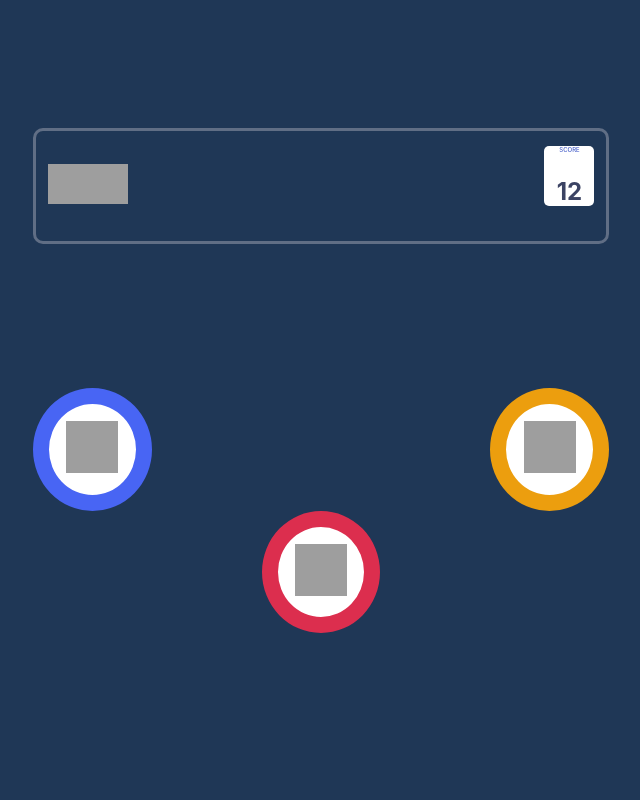
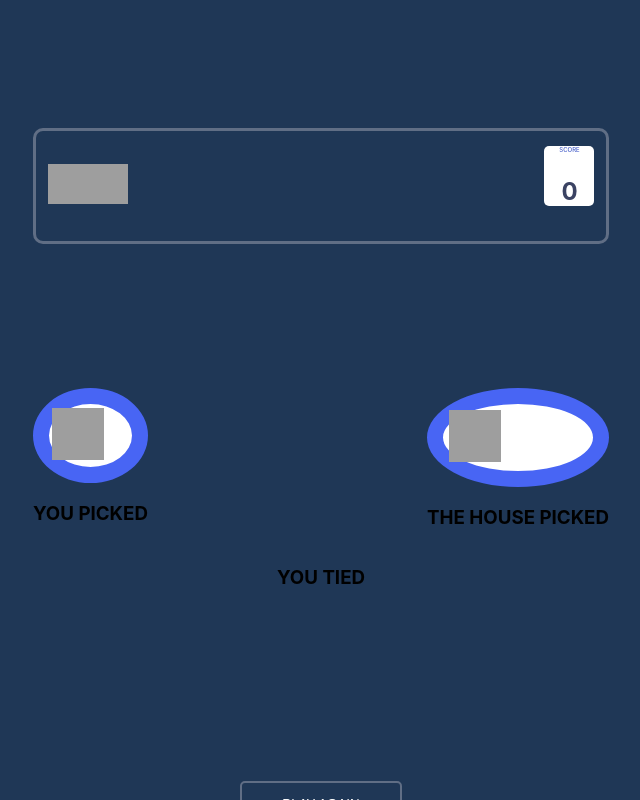
Before and after one commit to elonaire/rock-paper-scissors, a Next.js app: page / in a window 1280 px wide. Both pictures are taken after a click on the element 411 px from the left and 449 px from the top of the page. Shown: the top 800 px of the page, without its empty margins (319-959 px from the left). Built offline with nearby package versions, Linux system fonts and the light colour scheme; grey boxes are pictures that could not be loaded.

Commit message:
style(core): logic

```diff
--- a/components/ItemContainer.tsx
+++ b/components/ItemContainer.tsx
@@ -4,7 +4,7 @@ import styles from '../styles/ItemContainer.module.css'
 
 interface ItemContainerProps {
     itemName: string
-    handleClick: (itemName: string) => void
+    handleClick?: any
 }
 
 const ItemContainer: FunctionComponent<ItemContainerProps> = ({itemName, handleClick}) => {
--- a/components/ScoreBoard.tsx
+++ b/components/ScoreBoard.tsx
@@ -2,15 +2,15 @@ import React, { FunctionComponent } from "react";
 import styles from '../styles/ScoreBoard.module.css'
 
 interface ScoreBoardProps {
-
+    score: number
 }
 
-const ScoreBoard: FunctionComponent<ScoreBoardProps> = () => {
+const ScoreBoard: FunctionComponent<ScoreBoardProps> = ({score}) => {
     return (
         <>
         <div className={styles.score_wrapper}>
             <p className={styles.score_text}>SCORE</p>
-            <p className={styles.score}>12</p>
+            <p className={styles.score}>{score}</p>
         </div>
         </>
     );
--- a/pages/index.tsx
+++ b/pages/index.tsx
@@ -8,16 +8,44 @@ import Modal from '../components/Modal'
 import { useState } from 'react'
 
 const Home: NextPage = () => {
-  const [showModal, setShowModal] = useState(false);
+  const [showModal, setShowModal] = useState(false)
+  const [yourChoice, setYourChoice] = useState('')
+  const [computerChoice, setComputerChoice] = useState('')
+  const [win, setWin] = useState('' as 'WIN' | 'LOSE' | 'TIED')
+  const [points, setPoints] = useState(0)
+
+  const choices = ['rock', 'paper', 'scissors']
+  const randomChoice = Math.floor( Math.random() * choices.length)
+
 
   const handleItemClick = (itemName: string) => {
-    console.log('itemName', itemName);
+    setYourChoice(itemName)
+    setComputerChoice(choices[randomChoice])
+    setWin(checkWin(yourChoice, computerChoice))
+    if (win === 'WIN') {
+      let pointTemp = points + 1
+      setPoints(pointTemp)
+    }
+  }
+
+  const resetChoice = () => {
+    setYourChoice('')
   }
 
   const handleModalClose = () => {
     console.log('works');
 
     setShowModal(false)
+  }
+
+  const checkWin = (yourChoice: string, compChoice: string) => {
+    if ((yourChoice === 'scissors' && compChoice === 'paper') || (yourChoice === 'rock' && compChoice === 'scissors') || (yourChoice === 'paper' && compChoice === 'rock')) {
+      return 'WIN'
+    } else if(yourChoice === compChoice) {
+      return 'TIED'
+    }
+
+    return 'LOSE'
   }
 
   return (
@@ -34,17 +62,40 @@ const Home: NextPage = () => {
           <Image src="/images/logo.svg" alt="Game Logo" width={80} height={40} />
           </div>
           <div className={styles.scoreboard}>
-            <ScoreBoard />
+            <ScoreBoard score={points} />
           </div>
         </div>
-        <div className={styles.double}>
+        {!yourChoice && <>
+          <div className={styles.double}>
         <ItemContainer handleClick={handleItemClick} itemName='paper' />
         <ItemContainer handleClick={handleItemClick} itemName='scissors' />
         </div>
         <div className={styles.single}>
 
         <ItemContainer handleClick={handleItemClick} itemName='rock' />
-        </div>
+        </div></>}
+        {yourChoice && <>
+          <div className={styles.double}>
+            <div>
+            <ItemContainer itemName={yourChoice} />
+            <h3>YOU PICKED</h3>
+            </div>
+
+            <div>
+            <ItemContainer itemName={computerChoice} />
+            <h3>THE HOUSE PICKED</h3>
+            </div>
+          </div>
+        </>}
+
+        {win && <div className={styles.single}>
+        <h3>YOU {win}</h3>
+        </div>}
+
+        {yourChoice && <div className={styles.single}>
+          <button onClick={resetChoice} className={styles.outlined_button}>PLAY AGAIN</button>
+        </div>}
+
         <div className={styles.single}>
           <button onClick={() => setShowModal(true)} className={styles.outlined_button}>RULES</button>
         </div>
```
